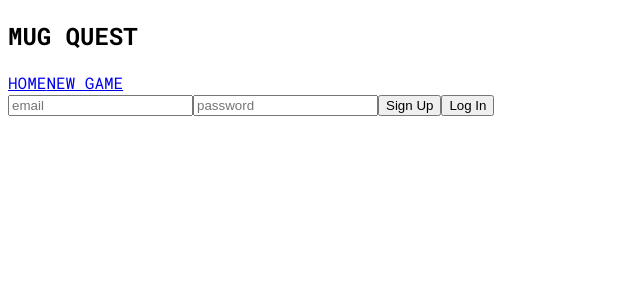
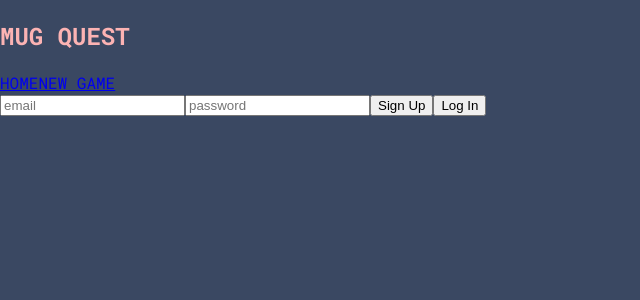
Before and after one commit to kirsty-m/mug_game_project, a Next.js app in the folder game/: page / in a window 1280 px wide. Shown: the top 300 px of the page, without its empty margins (0-640 px from the left). Built offline with nearby package versions, Linux system fonts and the light colour scheme; no server answers.

Commit message:
added css

```diff
--- a/game/app/globals.css
+++ b/game/app/globals.css
@@ -25,3 +25,38 @@ body {
     )
     rgb(var(--background-start-rgb));
 } */
+
+
+body {
+  display:flex;
+  align-content: center;
+  flex-direction: column;
+  margin:auto;
+  background-color: #3A4862;
+  color: #FCB3B3;
+}
+
+.Title{
+  display: flex;
+  position: absolute;
+  width: 70%;
+  margin: auto;
+}
+
+.narrative {
+  width: 40vw;
+  color: #3A4862;
+  background-color: #FCB3B3;
+  border-radius: 5px;
+  padding: 20px;
+  margin: auto;
+  margin-top: 100px;
+  font-size: small;
+
+}
+
+.choices {
+  display: flex;
+  flex-direction: column;
+
+}
```
